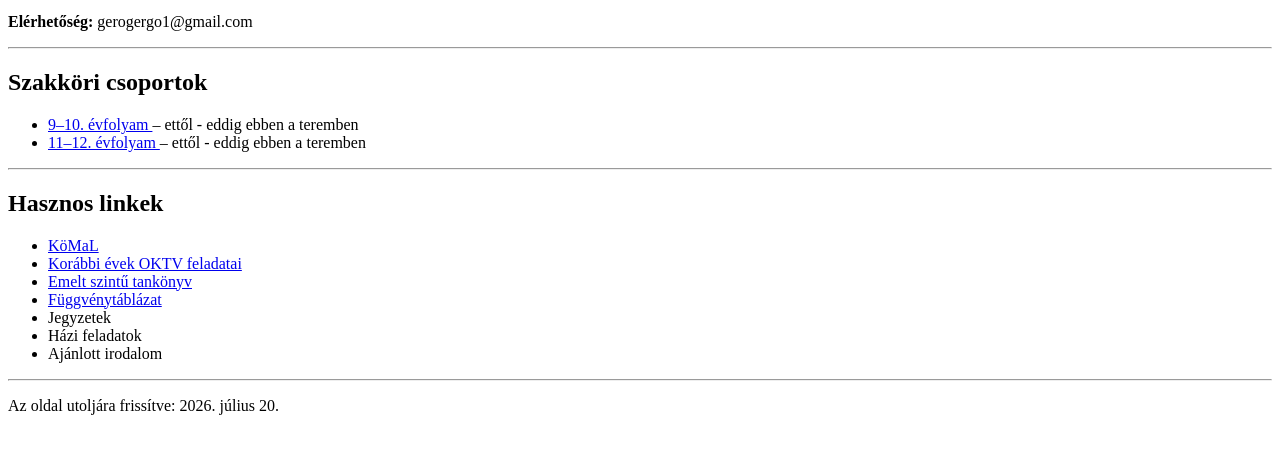
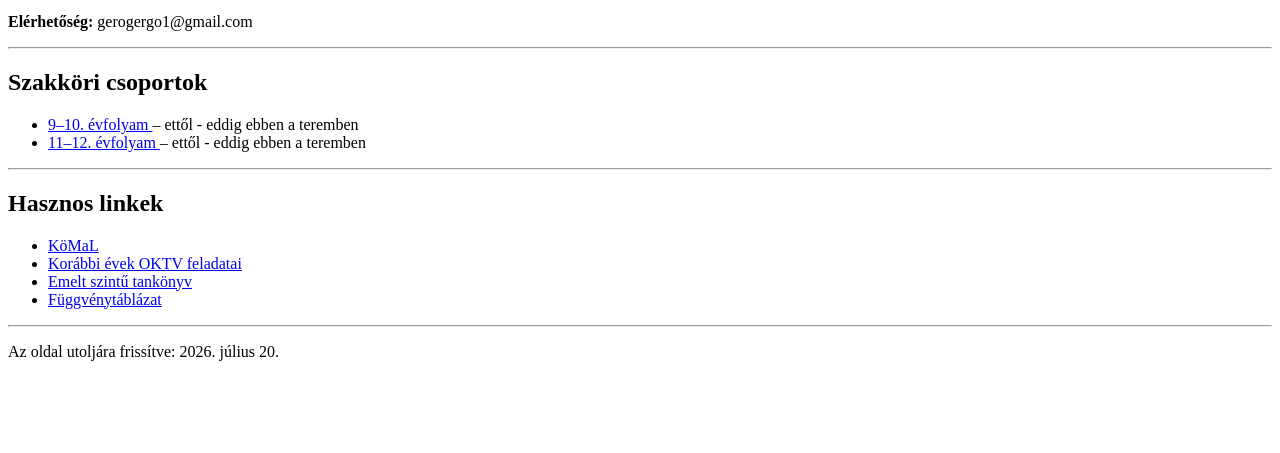
Before and after one commit to gerogergo/szakkor, a plain HTML site: page index.html in a window 1280 px wide. Shown: the part 101-554 px from the top of the page. Drawn offline with Linux system fonts and the light colour scheme.

Commit message:
Update index.html

```diff
--- a/index.html
+++ b/index.html
@@ -64,9 +64,6 @@
             </a>
         </li>
 
-        <li>Jegyzetek</li>
-        <li>Házi feladatok</li>
-        <li>Ajánlott irodalom</li>
     </ul>
 
     <hr>
```
